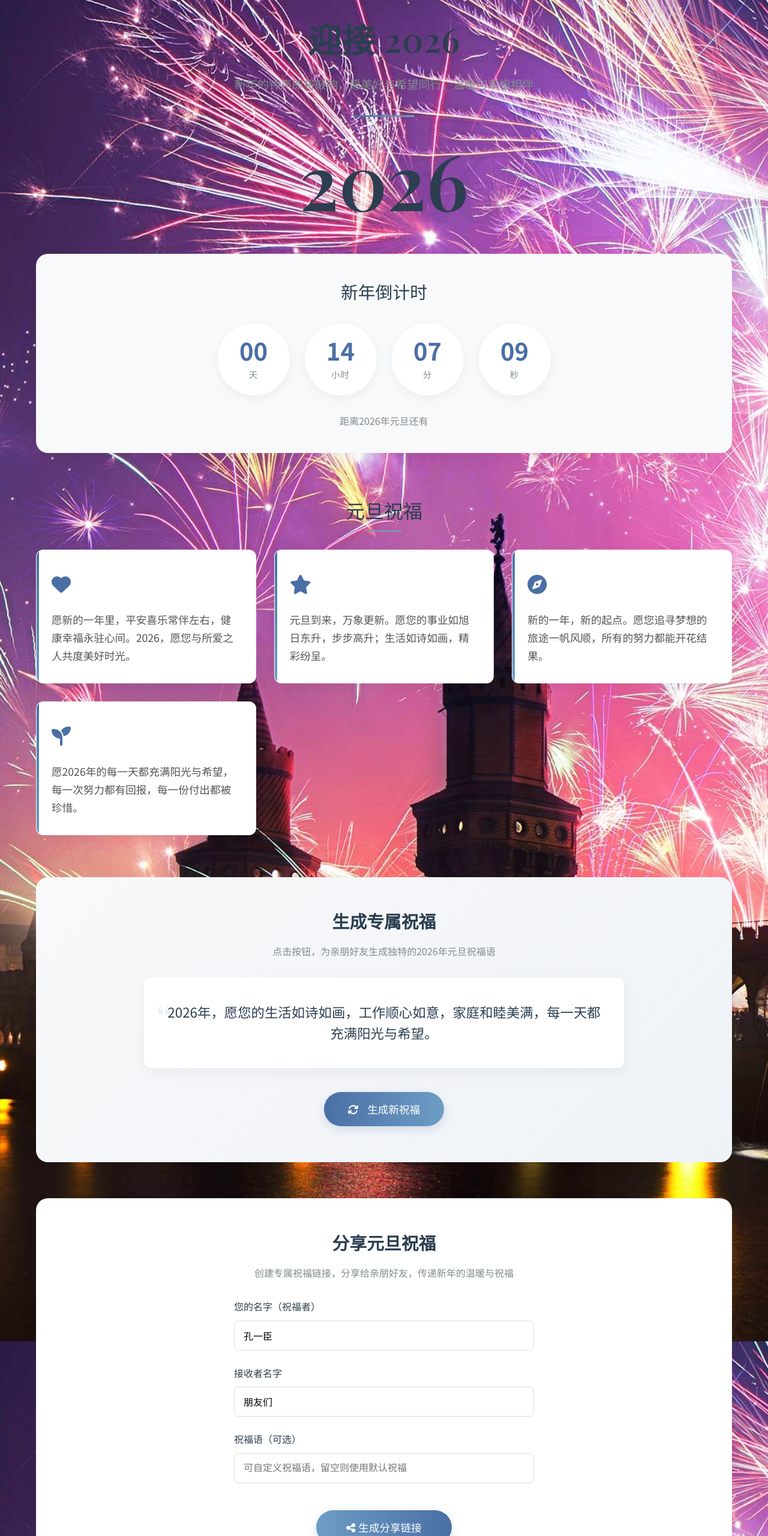
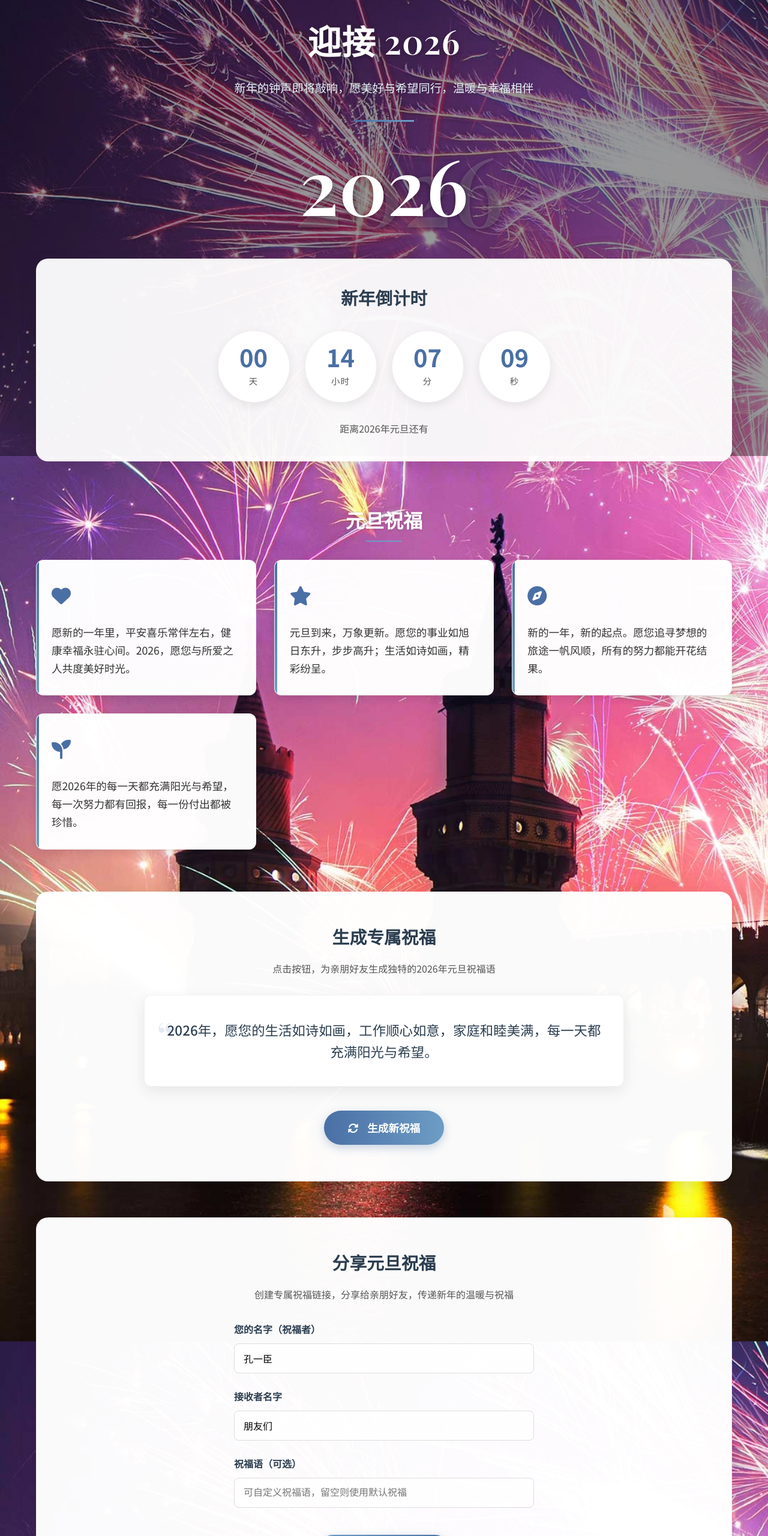
Before and after one commit to KYCNB/2026, a plain HTML site: page index.html in a window 1280 px wide. Shown: the part 40-2600 px from the top of the page at 60% size. Drawn offline with nearby package versions, Linux system fonts and the light colour scheme.

Commit message:
Update index.html

```diff
--- a/index.html
+++ b/index.html
@@ -15,21 +15,36 @@
 
         body {
             font-family: 'Noto Sans SC', sans-serif;
-            background-color: #fefefe;
-              /* 使用本地背景图片 - 请确保图片文件在相同目录下 */
+            background-color: #f5f7fa;
+            /* 使用本地背景图片 - 请确保BG.jpg文件在相同目录下 */
             background-image: url('./BG.jpg');
             background-size: cover;
             background-position: center;
             background-attachment: fixed;
-            color: #333;
-            line-height: 1.6;
+            color: #2c3e50; /* 加深文字颜色 */
+            line-height: 1.7; /* 增加行高提高可读性 */
             overflow-x: hidden;
+            position: relative;
+        }
+
+        /* 添加深色半透明遮罩层，提高文字可读性 */
+        body::before {
+            content: '';
+            position: fixed;
+            top: 0;
+            left: 0;
+            width: 100%;
+            height: 100%;
+            background-color: rgba(0, 0, 0, 0.4); /* 使用深色遮罩层 */
+            z-index: -1;
         }
 
         .container {
             max-width: 1200px;
             margin: 0 auto;
             padding: 0 20px;
+            position: relative;
+            z-index: 1;
         }
 
         /* 简约标题样式 */
@@ -54,16 +69,18 @@
             font-family: 'Playfair Display', serif;
             font-size: 3.5rem;
             font-weight: 600;
-            color: #2c3e50;
+            color: #ffffff; /* 改为白色文字 */
             margin-bottom: 15px;
             letter-spacing: 1px;
+            text-shadow: 0 2px 8px rgba(0, 0, 0, 0.3); /* 添加文字阴影 */
         }
 
         .minimal-header p {
             font-size: 1.2rem;
-            color: #7f8c8d;
+            color: #e8f4fc; /* 使用浅色文字 */
             max-width: 600px;
             margin: 0 auto;
+            text-shadow: 0 1px 4px rgba(0, 0, 0, 0.2); /* 添加文字阴影 */
         }
 
         /* 年份显示 */
@@ -76,10 +93,11 @@
             font-family: 'Playfair Display', serif;
             font-size: 8rem;
             font-weight: 700;
-            color: #2c3e50;
+            color: #ffffff; /* 改为白色文字 */
             line-height: 1;
             position: relative;
             display: inline-block;
+            text-shadow: 0 2px 10px rgba(0, 0, 0, 0.3); /* 添加文字阴影 */
         }
 
         .year-number::before {
@@ -87,7 +105,7 @@
             position: absolute;
             top: 0;
             left: 0;
-            color: rgba(44, 62, 80, 0.07);
+            color: rgba(255, 255, 255, 0.15); /* 调整阴影颜色 */
             font-size: 10rem;
             z-index: -1;
             transform: translate(-10px, -10px);
@@ -95,19 +113,20 @@
 
         /* 倒计时区域 */
         .countdown-section {
-            background-color: #f8f9fa;
+            background-color: rgba(255, 255, 255, 0.95); /* 提高不透明度 */
             border-radius: 20px;
             padding: 40px 30px;
             margin: 50px 0;
-            box-shadow: 0 10px 30px rgba(0, 0, 0, 0.05);
+            box-shadow: 0 10px 30px rgba(0, 0, 0, 0.1);
             text-align: center;
+            border: 1px solid rgba(255, 255, 255, 0.2);
         }
 
         .countdown-title {
             font-size: 1.8rem;
             color: #2c3e50;
             margin-bottom: 30px;
-            font-weight: 500;
+            font-weight: 600; /* 增加字体粗细 */
         }
 
         .countdown-container {
@@ -126,13 +145,14 @@
             flex-direction: column;
             align-items: center;
             justify-content: center;
-            box-shadow: 0 5px 15px rgba(0, 0, 0, 0.05);
+            box-shadow: 0 5px 15px rgba(0, 0, 0, 0.08);
             transition: transform 0.3s ease, box-shadow 0.3s ease;
+            border: 1px solid rgba(0, 0, 0, 0.05);
         }
 
         .countdown-unit:hover {
             transform: translateY(-5px);
-            box-shadow: 0 10px 25px rgba(0, 0, 0, 0.1);
+            box-shadow: 0 10px 25px rgba(0, 0, 0, 0.15);
         }
 
         .unit-value {
@@ -144,10 +164,11 @@
 
         .unit-label {
             font-size: 0.9rem;
-            color: #7f8c8d;
+            color: #555; /* 加深标签颜色 */
             margin-top: 8px;
             text-transform: uppercase;
             letter-spacing: 1px;
+            font-weight: 500;
         }
 
         /* 祝福卡片区域 */
@@ -157,11 +178,12 @@
 
         .section-title {
             font-size: 2rem;
-            color: #2c3e50;
+            color: #ffffff; /* 改为白色文字 */
             text-align: center;
             margin-bottom: 40px;
-            font-weight: 500;
+            font-weight: 600; /* 增加字体粗细 */
             position: relative;
+            text-shadow: 0 1px 4px rgba(0, 0, 0, 0.2); /* 添加文字阴影 */
         }
 
         .section-title::after {
@@ -183,12 +205,12 @@
         }
 
         .blessing-card {
-            background: white;
+            background: rgba(255, 255, 255, 0.98); /* 提高不透明度 */
             border-radius: 12px;
             padding: 30px 25px;
-            box-shadow: 0 5px 15px rgba(0, 0, 0, 0.05);
+            box-shadow: 0 5px 15px rgba(0, 0, 0, 0.1);
             transition: all 0.3s ease;
-            border: 1px solid rgba(0, 0, 0, 0.03);
+            border: 1px solid rgba(0, 0, 0, 0.05);
             position: relative;
             overflow: hidden;
         }
@@ -205,7 +227,7 @@
 
         .blessing-card:hover {
             transform: translateY(-8px);
-            box-shadow: 0 15px 30px rgba(0, 0, 0, 0.08);
+            box-shadow: 0 15px 30px rgba(0, 0, 0, 0.15);
         }
 
         .blessing-icon {
@@ -217,26 +239,30 @@
         .blessing-text {
             font-size: 1.1rem;
             line-height: 1.7;
-            color: #555;
+            color: #333; /* 加深文字颜色 */
+            font-weight: 400;
         }
 
         /* 简约祝福生成器 */
         .generator-section {
-            background: linear-gradient(135deg, #f8f9fa 0%, #eef2f7 100%);
+            background: rgba(255, 255, 255, 0.98); /* 提高不透明度 */
             border-radius: 20px;
             padding: 50px 40px;
             margin: 60px 0;
             text-align: center;
+            box-shadow: 0 10px 30px rgba(0, 0, 0, 0.1);
+            border: 1px solid rgba(255, 255, 255, 0.2);
         }
 
         .generator-title {
             font-size: 1.8rem;
             color: #2c3e50;
             margin-bottom: 15px;
+            font-weight: 600; /* 增加字体粗细 */
         }
 
         .generator-subtitle {
-            color: #7f8c8d;
+            color: #555; /* 加深文字颜色 */
             margin-bottom: 30px;
             max-width: 600px;
             margin-left: auto;
@@ -249,16 +275,17 @@
             padding: 40px 30px;
             margin: 30px auto;
             max-width: 800px;
-            box-shadow: 0 8px 25px rgba(0, 0, 0, 0.05);
+            box-shadow: 0 8px 25px rgba(0, 0, 0, 0.08);
             font-size: 1.4rem;
             line-height: 1.6;
             color: #2c3e50;
-            font-weight: 400;
+            font-weight: 500; /* 增加字体粗细 */
             min-height: 140px;
             display: flex;
             align-items: center;
             justify-content: center;
             position: relative;
+            border: 1px solid rgba(0, 0, 0, 0.05);
         }
 
         .blessing-display::before {
@@ -267,7 +294,7 @@
             top: 15px;
             left: 20px;
             font-size: 4rem;
-            color: rgba(77, 111, 165, 0.1);
+            color: rgba(77, 111, 165, 0.15);
             font-family: 'Playfair Display', serif;
         }
 
@@ -278,16 +305,16 @@
             padding: 16px 40px;
             border-radius: 50px;
             font-size: 1.1rem;
-            font-weight: 500;
+            font-weight: 600; /* 增加字体粗细 */
             cursor: pointer;
             transition: all 0.3s ease;
-            box-shadow: 0 5px 15px rgba(77, 111, 165, 0.2);
+            box-shadow: 0 5px 15px rgba(77, 111, 165, 0.3);
             margin: 10px;
         }
 
         .generator-button:hover {
             transform: translateY(-3px);
-            box-shadow: 0 10px 20px rgba(77, 111, 165, 0.3);
+            box-shadow: 0 10px 20px rgba(77, 111, 165, 0.4);
         }
 
         .generator-button i {
@@ -296,23 +323,24 @@
 
         /* 分享功能区域 */
         .share-section {
-            background: white;
+            background: rgba(255, 255, 255, 0.98); /* 提高不透明度 */
             border-radius: 20px;
             padding: 50px 40px;
             margin: 60px 0;
             text-align: center;
-            box-shadow: 0 10px 30px rgba(0, 0, 0, 0.05);
-            border: 1px solid rgba(0, 0, 0, 0.03);
+            box-shadow: 0 10px 30px rgba(0, 0, 0, 0.1);
+            border: 1px solid rgba(0, 0, 0, 0.05);
         }
 
         .share-title {
             font-size: 1.8rem;
             color: #2c3e50;
             margin-bottom: 15px;
+            font-weight: 600; /* 增加字体粗细 */
         }
 
         .share-subtitle {
-            color: #7f8c8d;
+            color: #555; /* 加深文字颜色 */
             margin-bottom: 30px;
             max-width: 600px;
             margin-left: auto;
@@ -333,7 +361,7 @@
             display: block;
             margin-bottom: 10px;
             color: #2c3e50;
-            font-weight: 500;
+            font-weight: 600; /* 增加字体粗细 */
         }
 
         .form-input {
@@ -343,6 +371,7 @@
             border-radius: 8px;
             font-size: 1rem;
             transition: all 0.3s ease;
+            background: rgba(255, 255, 255, 0.9);
         }
 
         .form-input:focus {
@@ -358,22 +387,22 @@
             padding: 16px 50px;
             border-radius: 50px;
             font-size: 1.1rem;
-            font-weight: 500;
+            font-weight: 600; /* 增加字体粗细 */
             cursor: pointer;
             transition: all 0.3s ease;
-            box-shadow: 0 5px 15px rgba(77, 111, 165, 0.2);
+            box-shadow: 0 5px 15px rgba(77, 111, 165, 0.3);
             margin-top: 20px;
         }
 
         .share-button:hover {
             transform: translateY(-3px);
-            box-shadow: 0 10px 20px rgba(77, 111, 165, 0.3);
+            box-shadow: 0 10px 20px rgba(77, 111, 165, 0.4);
         }
 
         .share-result {
             margin-top: 30px;
             padding: 20px;
-            background-color: #f8f9fa;
+            background-color: rgba(248, 249, 250, 0.95);
             border-radius: 10px;
             display: none;
         }
@@ -383,6 +412,7 @@
             color: #4a6fa5;
             margin-bottom: 15px;
             font-size: 1rem;
+            font-weight: 500;
         }
 
         .copy-button {
@@ -394,6 +424,7 @@
             cursor: pointer;
             font-size: 0.9rem;
             transition: background 0.3s;
+            font-weight: 500;
         }
 
         .copy-button:hover {
@@ -402,7 +433,7 @@
 
         /* 页脚 */
         .footer {
-            background-color: #2c3e50;
+            background-color: rgba(44, 62, 80, 0.95);
             color: #ecf0f1;
             padding: 60px 0 30px;
             margin-top: 80px;
@@ -424,7 +455,7 @@
         .footer-text {
             font-size: 1.1rem;
             margin-bottom: 30px;
-            color: #bdc3c7;
+            color: #e0e7ff;
             max-width: 600px;
             margin-left: auto;
             margin-right: auto;
@@ -434,32 +465,8 @@
             margin-top: 40px;
             padding-top: 20px;
             border-top: 1px solid rgba(255, 255, 255, 0.1);
-            color: #95a5a6;
+            color: #b0c4de;
             font-size: 0.9rem;
-        }
-
-        /* 简约装饰元素 */
-        .decoration-circle {
-            position: fixed;
-            border-radius: 50%;
-            z-index: -1;
-            opacity: 0.03;
-        }
-
-        .circle-1 {
-            width: 300px;
-            height: 300px;
-            background: #4a6fa5;
-            top: 10%;
-            left: 5%;
-        }
-
-        .circle-2 {
-            width: 200px;
-            height: 200px;
-            background: #6d9dc5;
-            bottom: 15%;
-            right: 8%;
         }
 
         /* 响应式设计 */
@@ -508,8 +515,9 @@
                 padding: 30px 25px;
             }
 
-            .decoration-circle {
-                display: none;
+            .minimal-header p,
+            .section-title {
+                text-shadow: 0 1px 3px rgba(0, 0, 0, 0.3); /* 调整文字阴影 */
             }
         }
 
@@ -546,10 +554,6 @@
     </style>
 </head>
 <body>
-    <!-- 装饰元素 -->
-    <div class="decoration-circle circle-1"></div>
-    <div class="decoration-circle circle-2"></div>
-
     <div class="container">
         <!-- 简约标题区域 -->
         <header class="minimal-header">
@@ -583,7 +587,7 @@
                     <div class="unit-label">秒</div>
                 </div>
             </div>
-            <p style="margin-top: 30px; color: #7f8c8d; font-size: 1rem;">距离2026年元旦还有</p>
+            <p style="margin-top: 30px; color: #555; font-size: 1rem;">距离2026年元旦还有</p>
         </section>
 
         <!-- 祝福语卡片区域 -->
@@ -666,7 +670,7 @@
                 <button class="copy-button" id="copyButton">
                     <i class="fas fa-copy"></i> 复制链接
                 </button>
-                <p style="margin-top: 15px; color: #7f8c8d; font-size: 0.9rem;">将此链接发送给接收者，他们将看到您定制的元旦祝福</p>
+                <p style="margin-top: 15px; color: #555; font-size: 0.9rem;">将此链接发送给接收者，他们将看到您定制的元旦祝福</p>
             </div>
         </section>
     </div>
@@ -681,14 +685,14 @@
                 <div class="copyright">
                     <p>© 2025 迎接2026元旦 | 简约设计 | 祝福传递温暖</p>
                     <p style="margin-top: 10px;">愿我们都能在新的一年里，遇见更好的自己</p>
-                    <!-- 版权信息 -->
+                </div>
+                               <!-- 版权信息 -->
     <div class="copyright">
         © 2025 <a href="https://www.kycnb.top/">小孔创新官网.</a> 保留所有权利. 版权归孔一臣个人所有.|
         <a href="mailto:kyc@kycnb.top">联系我们</a> |
         <a href="https://www.kycnb.top/privacy">隐私政策</a> |
         <a href="https://www.kycnb.top/terms">服务条款</a>
     </div>
-                </div>
             </div>
         </div>
     </footer>
@@ -909,5 +913,4 @@
         });
     </script>
 </body>
-
 </html>
```
